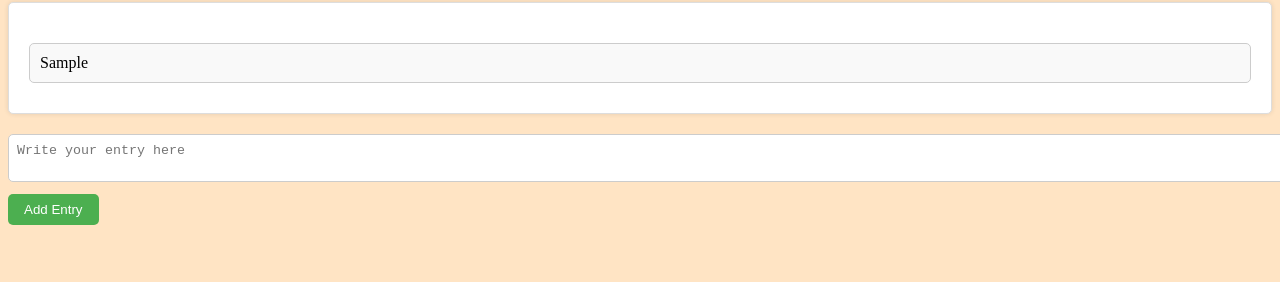
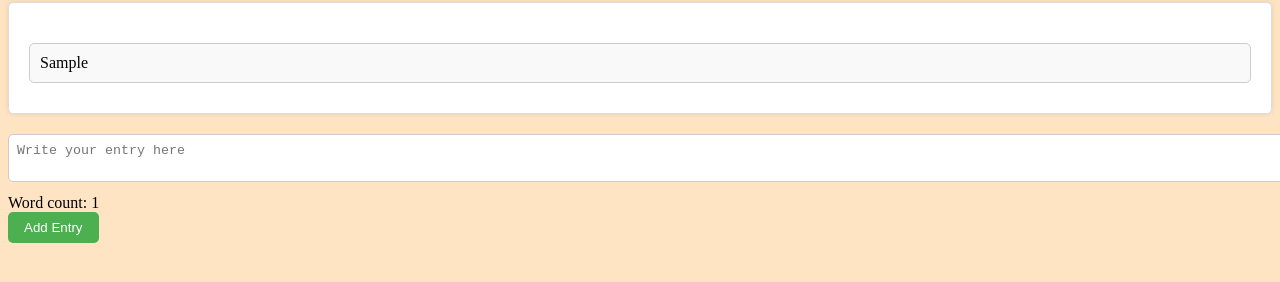
Before and after one commit to CEskilsson/Laboration-2, a website with bundled scripts: page src/index.html in a window 1280 px wide. Both pictures are taken after typing "Sample" into the empty fields and a click on the button "Add Entry". Shown: the part 78-360 px from the top of the page. Built offline with nearby package versions, Linux system fonts and the light colour scheme.

Commit message:
Add word counter to input field

```diff
--- a/src/index.html
+++ b/src/index.html
@@ -20,6 +20,7 @@
         <!-- Form to add new entry -->
         <form id="add-entry-form">
             <textarea id="entry-text" placeholder="Write your entry here"></textarea>
+            <div> <span id="word-count"></span></div>
             <button type="submit">Add Entry</button>
         </form>
     </main>
--- a/src/index.js
+++ b/src/index.js
@@ -1,4 +1,6 @@
 import { entries, addNewEntry } from './journal/journal-entries.js'
+import { TextAnalysis } from './modules/text-analysis-functions.js'
+
 /**
  * Entry point for the application.
  *
@@ -10,6 +12,25 @@ document.addEventListener('DOMContentLoaded', () => {
   const entryForm = document.getElementById('add-entry-form')
   const entryTextArea = document.getElementById('entry-text')
   const journalEntriesSection = document.getElementById('journal-entries')
+  const wordCountDisplay = document.getElementById('word-count')
+
+  const textAnalyzer = new TextAnalysis()
+
+  /**
+   * Updates the word count display based on the given text.
+   *
+   * @param {string} text - The text to be analyzed.
+   */
+  const updateWordCount = (text) => {
+    const wordCount = textAnalyzer.countWords(text)
+    wordCountDisplay.textContent = `Word count: ${wordCount}`
+  }
+
+  // Event listener for input changes
+  entryTextArea.addEventListener('input', (event) => {
+    const newText = event.target.value
+    updateWordCount(newText)
+  })
 
   /**
    * Displays the entries in the journal.
@@ -34,4 +55,17 @@ document.addEventListener('DOMContentLoaded', () => {
       entryTextArea.value = ''
     }
   })
+
+  /**
+   * Displays the word count in the text area.
+   */
+  const displayWordCount = () => {
+    const entryText = entryTextArea.value
+    const wordCount = textAnalyzer.countWords(entryText)
+    const wordCountDisplay = document.getElementById('word-count-display')
+    wordCountDisplay.textContent = `Word count: ${wordCount}`
+  }
+
+  // Event listener for textarea input
+  entryTextArea.addEventListener('input', displayWordCount)
 })
```
